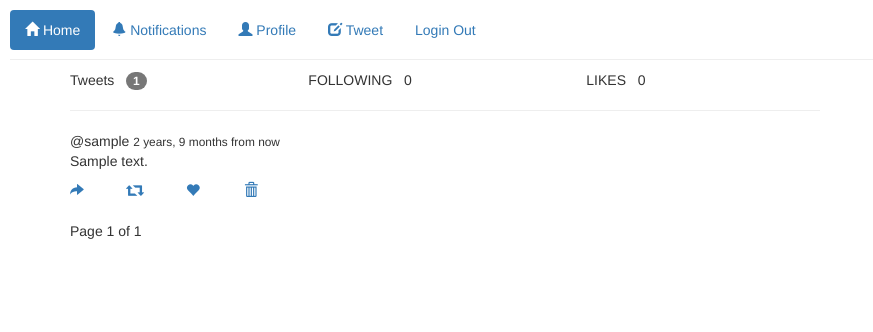
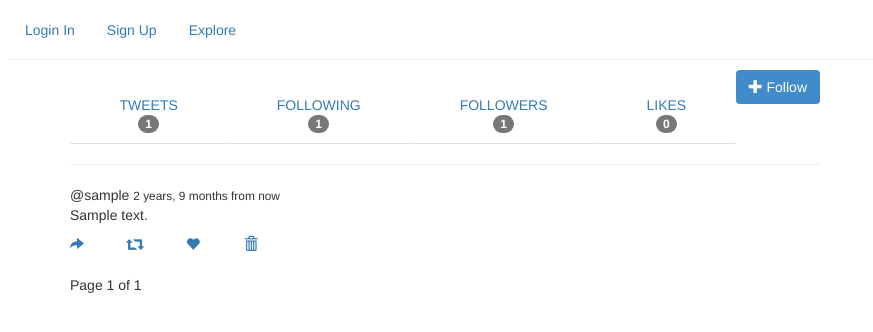
Before and after one commit to Teng-Sun/djangotwitter, a Django app: a page that uses mysite/twitter/templates/twitter/profile.html in a window 1280 px wide. Shown: the top 332 px of the page, without its empty margins (0-873 px from the left). Run offline with Django 3.2, Linux system fonts and the light colour scheme; tables that the repository leaves empty hold one stand-in row (values such as "Sample post"); some libraries are stand-ins or nearby versions.

Commit message:
Feature add: follow a user

```diff
--- a/mysite/twitter/admin.py
+++ b/mysite/twitter/admin.py
@@ -1,3 +1,3 @@
 from django.contrib import admin
 
-from .models import Tweet
+from .models import Tweet, Followship
--- a/mysite/twitter/models.py
+++ b/mysite/twitter/models.py
@@ -16,3 +16,16 @@ class Tweet(models.Model):
 
     class Meta:
         ordering = ['-created_date']
+
+class Followship(models.Model):
+    followed_user = models.ForeignKey(
+        User,
+        related_name='followings',
+        on_delete=models.CASCADE,
+    )
+    initiative_user = models.ForeignKey(
+        User,
+        related_name='followers',
+        on_delete=models.CASCADE,
+    )
+    date_follow = models.DateTimeField(default=timezone.now)
--- a/mysite/twitter/templates/twitter/profile.html
+++ b/mysite/twitter/templates/twitter/profile.html
@@ -2,13 +2,47 @@
 
 
 {% block main %}
-  <div>
-    <ul class="nav nav-tabs nav-justified">
-      <li>Tweets &nbsp; <span class="badge">{{ user.tweet_set.all|length }}</span></li>
-      <li>FOLLOWING &nbsp; <span>{{ following|length }}</span></li>
-      <li>LIKES &nbsp; <span>{{ likes|length }}</span></li>
-    </ul>
-  </div>
+    {% if request.user.username != visited_user.username %}
+      <form method="POST" action="{% url 'follow' visited_user.username %}">
+        {% csrf_token %}
+          <button class="btn button-base-color button-right" type="submit">
+            <span class="glyphicon glyphicon-plus"></span>
+            Follow
+          </button>
+      </form>
+    {% endif %}
+    <div>
+      <ul class="nav nav-tabs nav-justified">
+        <li>
+          <a href="{% url 'profile' visited_user.username %}">
+            TWEETS
+            <br/>
+            <span class="badge center">{{ visited_user.tweet_set.all|length }}</span>
+          </a>
+        </li>
+        <li>
+          <a href="{% url 'following' %}">
+            FOLLOWING
+            <br/>
+            <span class="badge">{{ following|length }}</span>
+          </a>
+        </li>
+        <li>
+          <a href="#">
+            FOLLOWERS
+            <br/>
+            <span class="badge">{{ follower|length }}</span>
+          </a>
+        </li>
+        <li>
+          <a href="{% url 'profile' visited_user.username %}">
+            LIKES
+            <br/>
+            <span class="badge">{{ likes|length }}</span>
+          </a>
+        </li>
+      </ul>
+    </div>
   <div>
     {% if tweets %}
       {% include "./tweet_list.html" %}
--- a/mysite/twitter/urls.py
+++ b/mysite/twitter/urls.py
@@ -7,4 +7,5 @@ urlpatterns = [
     url(r'^profile/(?P<username>\w+)/$', views.profile, name='profile'),
     url(r'^accounts/register/$', views.register, name='register'),
     url(r'^explore/$', views.explore, name='explore'),
+    url(r'^follow/(?P<username>\w+)/$', views.follow, name="follow"),
 ]
--- a/mysite/twitter/views.py
+++ b/mysite/twitter/views.py
@@ -2,8 +2,8 @@ from django.shortcuts import render, redirect
 from django.contrib.auth.models import User
 from django.core.paginator import Paginator, EmptyPage, PageNotAnInteger
 
-from .models import Tweet
-from .forms import TweetForm, RegistrationForm
+from .models import Tweet, Followship
+from .forms import TweetForm, RegistrationForm, FollowForm
 
 def index(request):
     return render(request, 'twitter/index.html')
@@ -23,14 +23,19 @@ def add_tweet(request):
     })
 
 def profile(request, username):
-    user = User.objects.get(username=username)
-    tweet_list = user.tweet_set.all()
+    login_user = request.user
+    visited_user = User.objects.get(username=username)
+    tweet_list = visited_user.tweet_set.all()
     paginate_by = 10
     tweets = pagination(request, tweet_list, paginate_by)
+    following = Followship.objects.filter(initiative_user=visited_user).all()
+    follower = Followship.objects.filter(followed_user=visited_user).all()
     return render(request, 'twitter/profile.html', {
-        'user': user,
+        'visited_user': visited_user,
         'tweets': tweets,
         'object_list': tweets,
+        'following': following,
+        'follower': follower,
     })
 
 def register(request):
@@ -68,9 +73,18 @@ def explore(request):
     })
 
 
-
-
-
+def follow(request, username):
+    login_user = request.user
+    visited_user = User.objects.get(username=username)
+    if login_user != visited_user and request.method == 'POST':
+        form = FollowForm(request.POST)
+        form.save(commit=False)
+        follow = Followship(
+            followed_user = visited_user,
+            initiative_user = login_user,
+        )
+        follow.save()
+    return redirect('profile', username=username)
 
 
 def pagination(request, objcet_list, paginate_by):
```
Also changed, not shown: mysite/twitter/forms.py (+6 -1 lines), mysite/twitter/templates/twitter/following.html (added, +11 -0 lines), mysite/twitter/migrations/0001_initial.py, mysite/twitter/migrations/0002_auto_20170415_1650.py (added).
